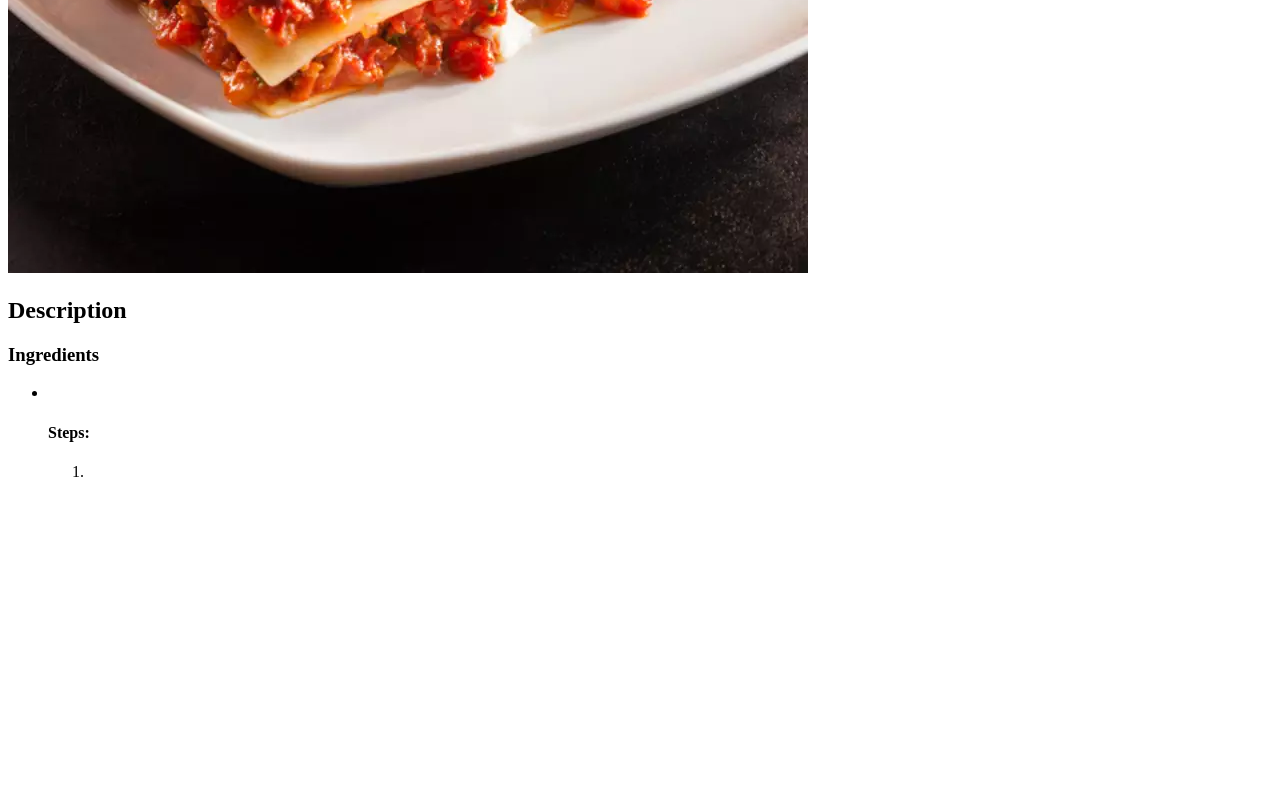
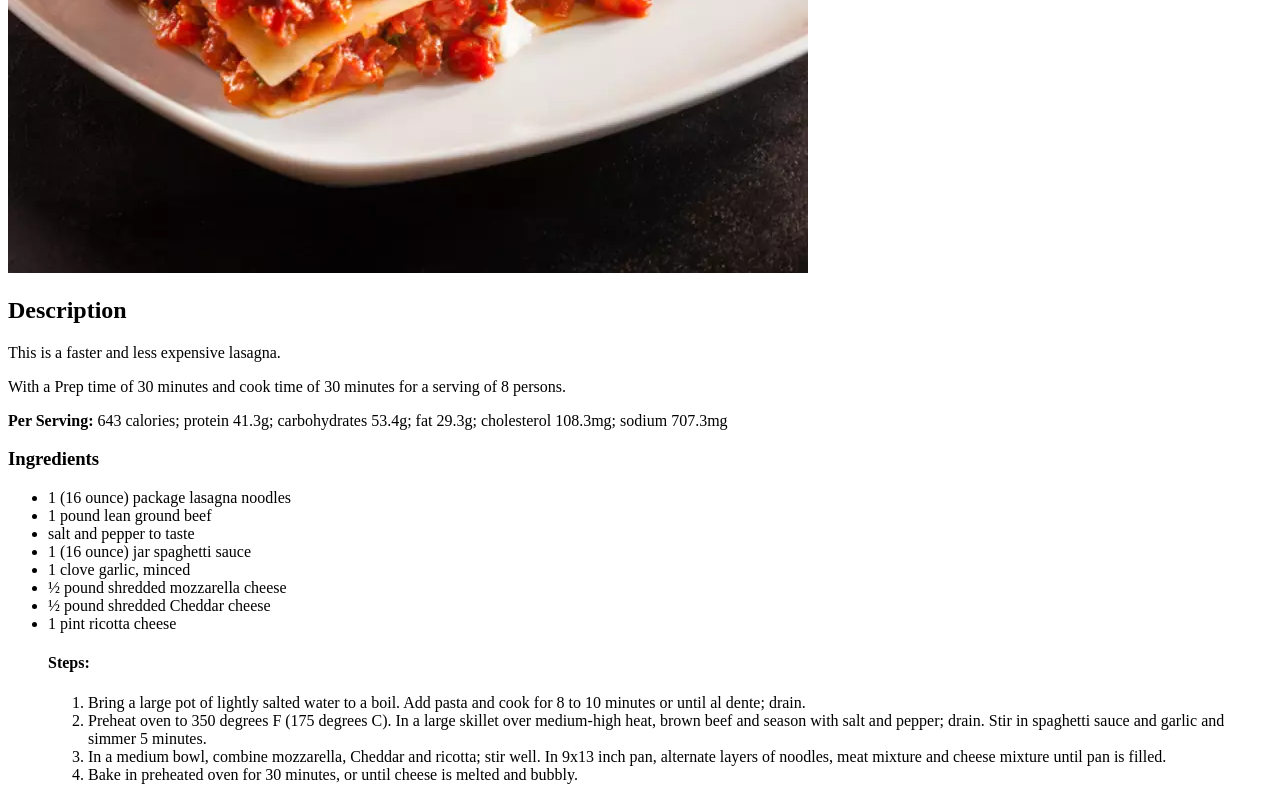
Before and after one commit to Umair50x/odin-recipes, a plain HTML site: page recipes/lasagna.html in a window 1280 px wide. Shown: the part 607-1407 px from the top of the page. Before the commit the page ends 1104 px from the top, so only its background shows below. Drawn offline with Linux system fonts and the light colour scheme.

Commit message:
add full recipe for making lasagna

```diff
--- a/recipes/lasagna.html
+++ b/recipes/lasagna.html
@@ -10,16 +10,36 @@
     <h1>Lasagna Recipe</h1>
     <img src="../images/lasagna.webp" alt="Yummy lasagna picture">
     <h2>Description</h2>
-    <p></p>
-    <p></p>
+
+    <p>This is a faster and less expensive lasagna.</p>
+
+    <p>With a Prep time of 30 minutes and cook time of 30 minutes for a serving of 8 persons.</p>
+     <p> <b>Per Serving:</b> 643 calories; protein 41.3g; carbohydrates 53.4g; fat 29.3g; cholesterol 108.3mg; sodium 707.3mg
+    </p>
+
     <h3>Ingredients</h3>
-    <ul>
-        <li></li>
-
-        <h4>Steps:</h4>
-        <ol>
-            <li></li>
-        </ol>
-    </ul>
+        <ul>
+            <li>1 (16 ounce) package lasagna noodles</li>
+            <li>1 pound lean ground beef</li>
+            <li>salt and pepper to taste</li>
+            <li>1 (16 ounce) jar spaghetti sauce</li>
+            <li>1 clove garlic, minced</li>
+            <li>½ pound shredded mozzarella cheese</li>
+            <li>½ pound shredded Cheddar cheese</li>
+            <li>1 pint ricotta cheese</li>
+                <h4>Steps:</h4>
+                    <ol>
+                        <li>Bring a large pot of lightly salted water to a boil. Add pasta and cook for 8 to 10 minutes or until al dente; drain.
+                        </li>
+                        <li>Preheat oven to 350 degrees F (175 degrees C). In a large skillet over medium-high heat, brown beef and season with salt and pepper; drain. Stir in spaghetti sauce and garlic and simmer 5 minutes.
+                        </li>
+                        <li>
+                            In a medium bowl, combine mozzarella, Cheddar and ricotta; stir well. In 9x13 inch pan, alternate layers of noodles, meat mixture and cheese mixture until pan is filled.
+                        </li>
+                        <li>
+                            Bake in preheated oven for 30 minutes, or until cheese is melted and bubbly.
+                        </li>
+                    </ol>
+        </ul>
 </body>
 </html>
```
